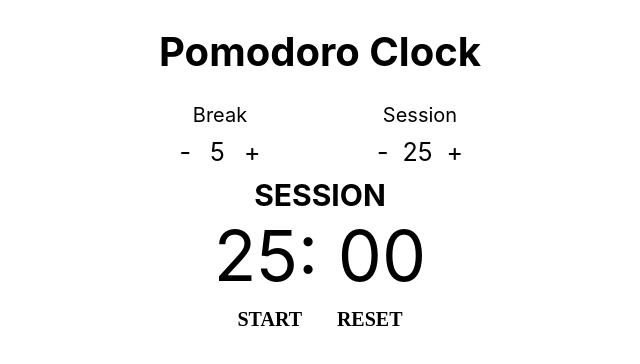
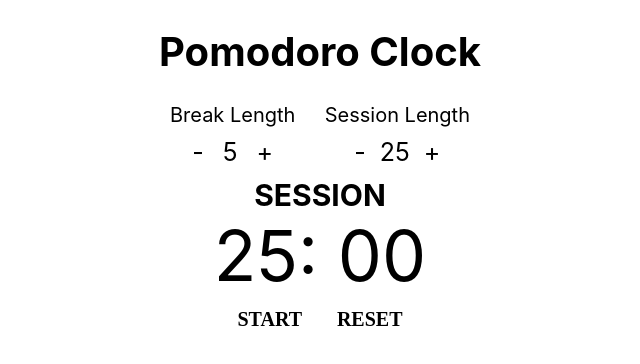
Before and after one commit to CharaeKeow/pomodoro-clock, a React (Create React App) app: page / in a window 1280 px wide. Shown: the top 364 px of the page, without its empty margins (320-960 px from the left). Built offline with nearby package versions, Linux system fonts and the light colour scheme.

Commit message:
add id for test & fix simple bugs

```diff
--- a/src/App.js
+++ b/src/App.js
@@ -30,7 +30,7 @@ class App extends React.Component {
 
   //can only increment and decrement if it's not starting
   decrementBreak() {
-    if (this.state.breakLength > 0 && !this.state.isStart) {
+    if (this.state.breakLength > 1 && !this.state.isStart) {
       this.setState({
         breakLength: this.state.breakLength - 1
       })
@@ -54,7 +54,7 @@ class App extends React.Component {
    */
 
   decrementSession() {
-    if (this.state.sessionLength > 0 && !this.state.isStart) {
+    if (this.state.sessionLength > 1 && !this.state.isStart) {
       this.setState({
         sessionLength: this.state.sessionLength - 1,
         timeInSeconds: (this.state.sessionLength - 1) * 60,
@@ -153,13 +153,21 @@ class App extends React.Component {
         <h1>Pomodoro Clock</h1>
         <div className="control-pnl">
           <SettingComponent
-            name="Break"
+            name="Break Length"
+            id="break-label"
+            incrementId="break-increment"
+            decrementId="break-decrement"
+            lengthId="break-length"
             time={this.state.breakLength}
             increment={this.incrementBreak}
             decrement={this.decrementBreak}
           />
           <SettingComponent
-            name="Session"
+            name="Session Length"
+            id="session-label"
+            incrementId="session-increment"
+            decrementId="session-decrement"
+            lengthId="session-length"
             time={this.state.sessionLength}
             increment={this.incrementSession}
             decrement={this.decrementSession}
@@ -196,11 +204,11 @@ class SettingComponent extends React.Component {
   render() {
     return (
       <div>
-        <div id="break-label">{this.props.name}</div>
+        <div id={this.props.id}>{this.props.name}</div>
         <div className="control">
-          <div id="break-decrement" className="btn" onClick={this.props.decrement}> - </div>
-          <div id="break-length">{this.props.time}</div>
-          <div id="break-increment" className="btn" onClick={this.props.increment}> + </div>
+          <div id={this.props.decrementId} className="btn" onClick={this.props.decrement}> - </div>
+          <div id={this.props.lengthId}>{this.props.time}</div>
+          <div id={this.props.incrementId} className="btn" onClick={this.props.increment}> + </div>
         </div>
       </div>
     )
@@ -218,8 +226,8 @@ class Time extends React.Component {
   render() {
     return (
       <div className="display-pnl">
-        <div className="current-session">{this.props.status}</div>
-        <div>{this.props.time}</div>
+        <div id="timer-label" className="current-session">{this.props.status}</div>
+        <div id="time-left">{this.props.time}</div>
       </div>
     )
   }
@@ -231,7 +239,7 @@ class StartStopButton extends React.Component {
   render() {
     return (
       <div>
-        <div onClick={this.props.toggleStartStop} className="startStop-btn">{this.props.isStart ? 'Stop' : 'Start'}</div>
+        <div id="start_stop" onClick={this.props.toggleStartStop} className="startStop-btn">{this.props.isStart ? 'Stop' : 'Start'}</div>
       </div>
     )
   }
@@ -241,7 +249,7 @@ class ResetButton extends React.Component {
   render() {
     return (
       <div>
-        <div onClick={this.props.reset} className="reset-btn">Reset</div>
+        <div id="reset" onClick={this.props.reset} className="reset-btn">Reset</div>
       </div>
     )
   }
```
